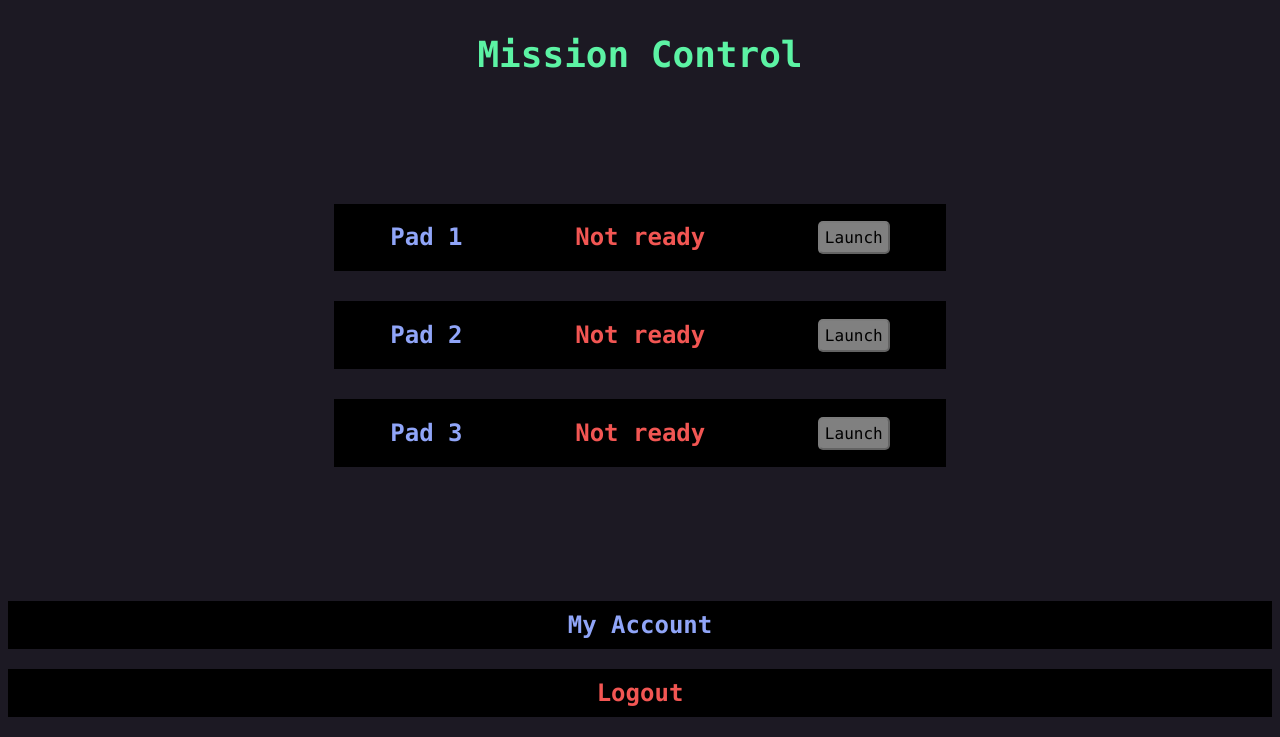
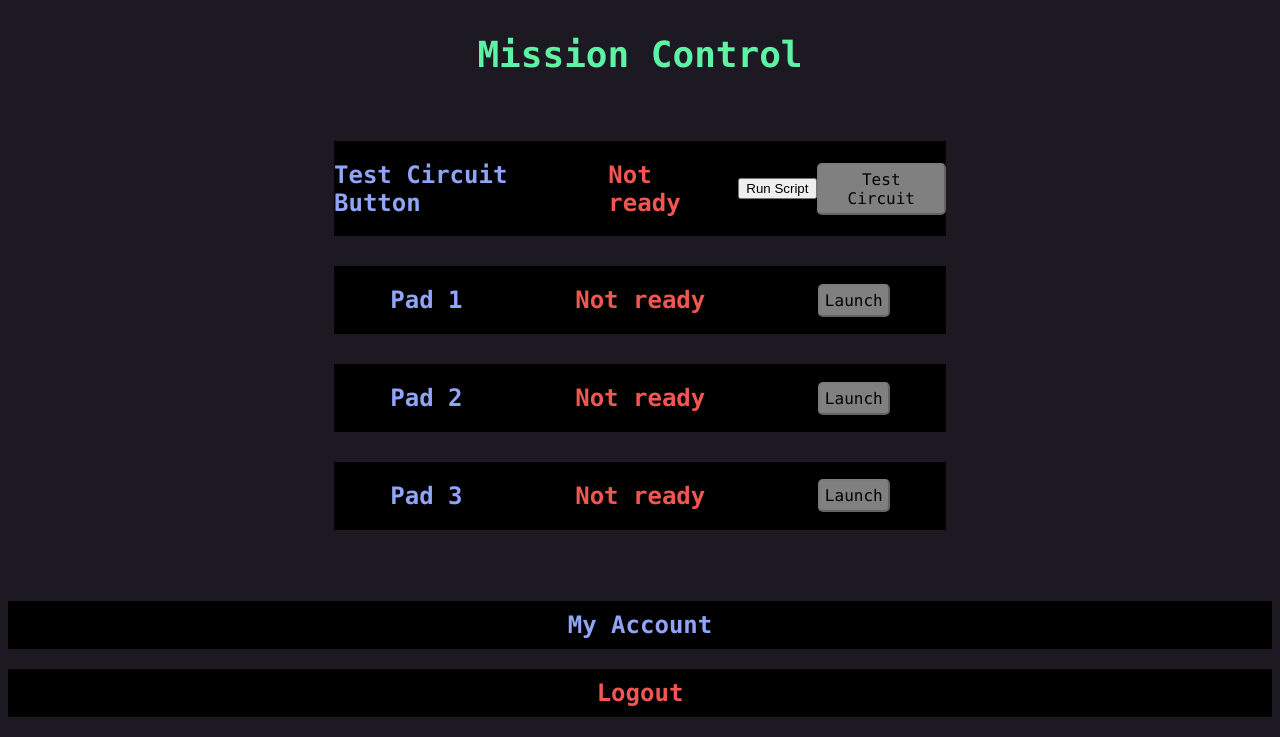
Before and after one commit to Ryanh627/RocketLaunch, a Flask app: page /mission_control in a window 1280 px wide. Shown: the part 71-808 px from the top of the page. Run offline with Flask 2, Linux system fonts and the light colour scheme; a user stored in the database is signed in.

Commit message:
CircuitChecker stuff

```diff
--- a/Source/WebApp/templates/mission_control.html
+++ b/Source/WebApp/templates/mission_control.html
@@ -14,6 +14,14 @@
 
     <div class = 'vertical-center-wrapper'>
     <div class = 'vertical-center-container' id = 'launchpads'>
+
+      <div class = 'launchpad'>
+        <h2>Test Circuit Button</h2>
+        <h2 class = 'not-ready-text'>Not ready</h2>
+	<input type="button" id="script" value="Run Script" onlick="exc('python CircuitChecker.py');">
+        <button disabled>Test Circuit</button>
+      </div>
+
       <div class = 'launchpad'>
         <h2>Pad 1</h2>
         <h2 class = 'not-ready-text'>Not ready</h2>
```
Also changed, not shown: Source/WebApp/CircuitChecker.py (added, +10 -0 lines).
